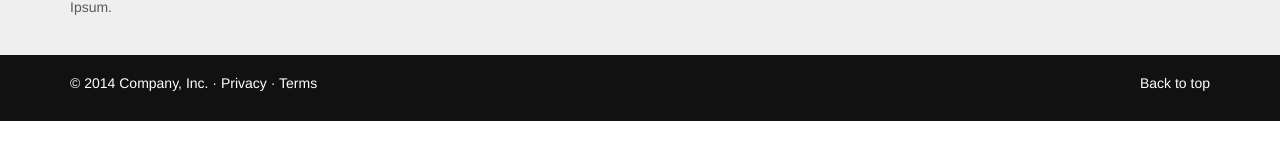
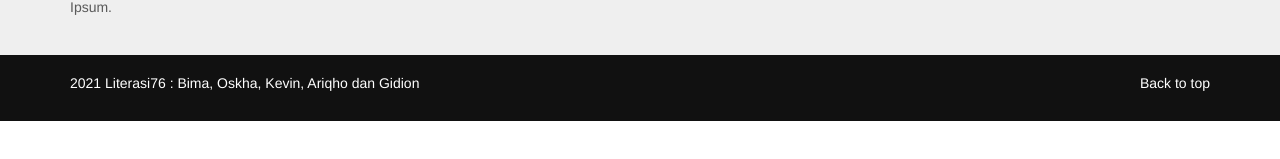
Before and after one commit to Literasi76/GEMPA, a plain HTML site: page contact.html in a window 1280 px wide. Shown: the part 535-694 px from the top of the page. Drawn offline with nearby package versions, Linux system fonts and the light colour scheme.

Commit message:
Update contact.html

```diff
--- a/contact.html
+++ b/contact.html
@@ -99,7 +99,7 @@
       <footer>
 		<div class="container">
         <p class="pull-right"><a href="#">Back to top</a></p>
-        <p>&copy; 2014 Company, Inc. &middot; <a href="#">Privacy</a> &middot; <a href="#">Terms</a></p>
+        <p>2021 Literasi76 : Bima, Oskha, Kevin, Ariqho dan Gidion</a></p>
 		</div>
       </footer>
 
```
